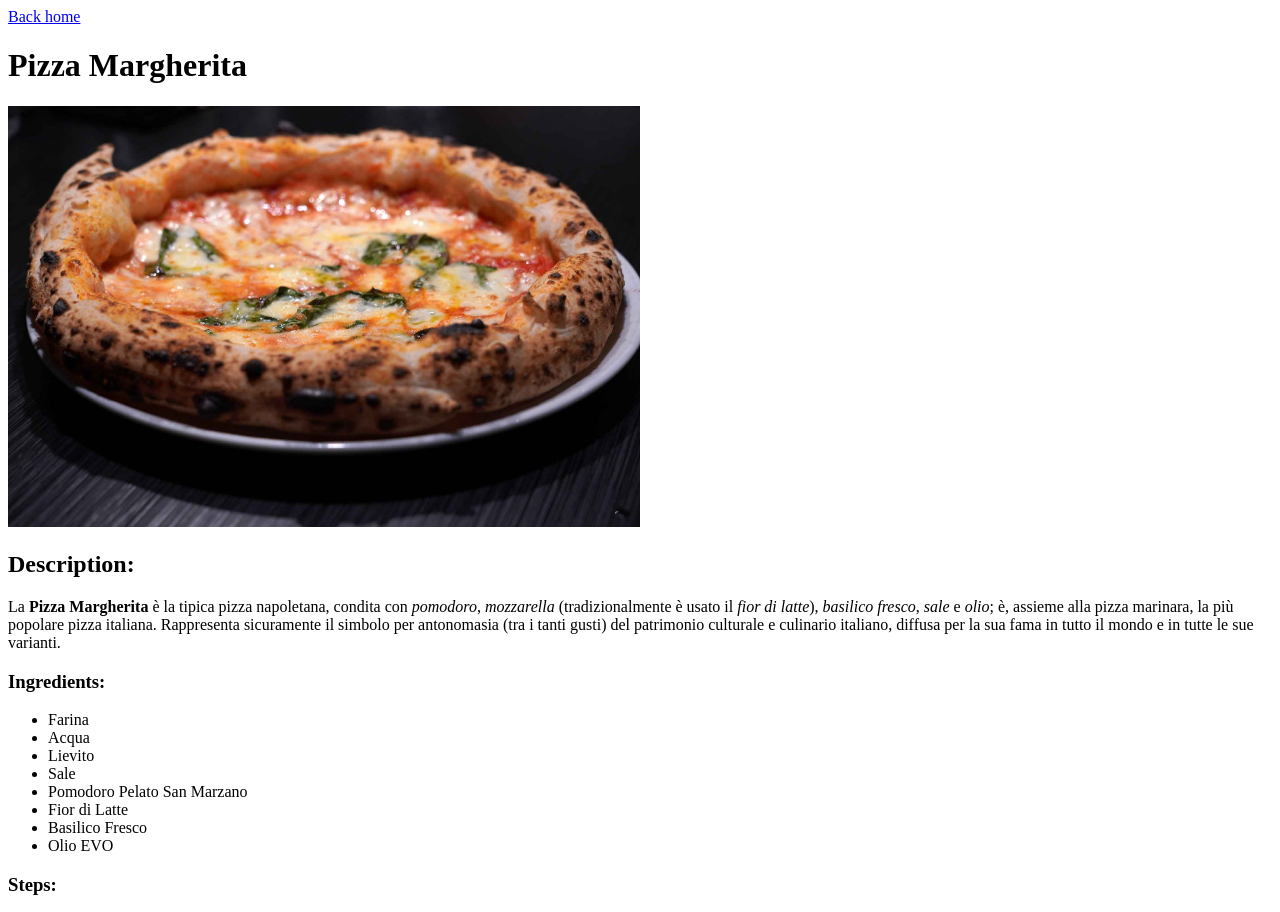
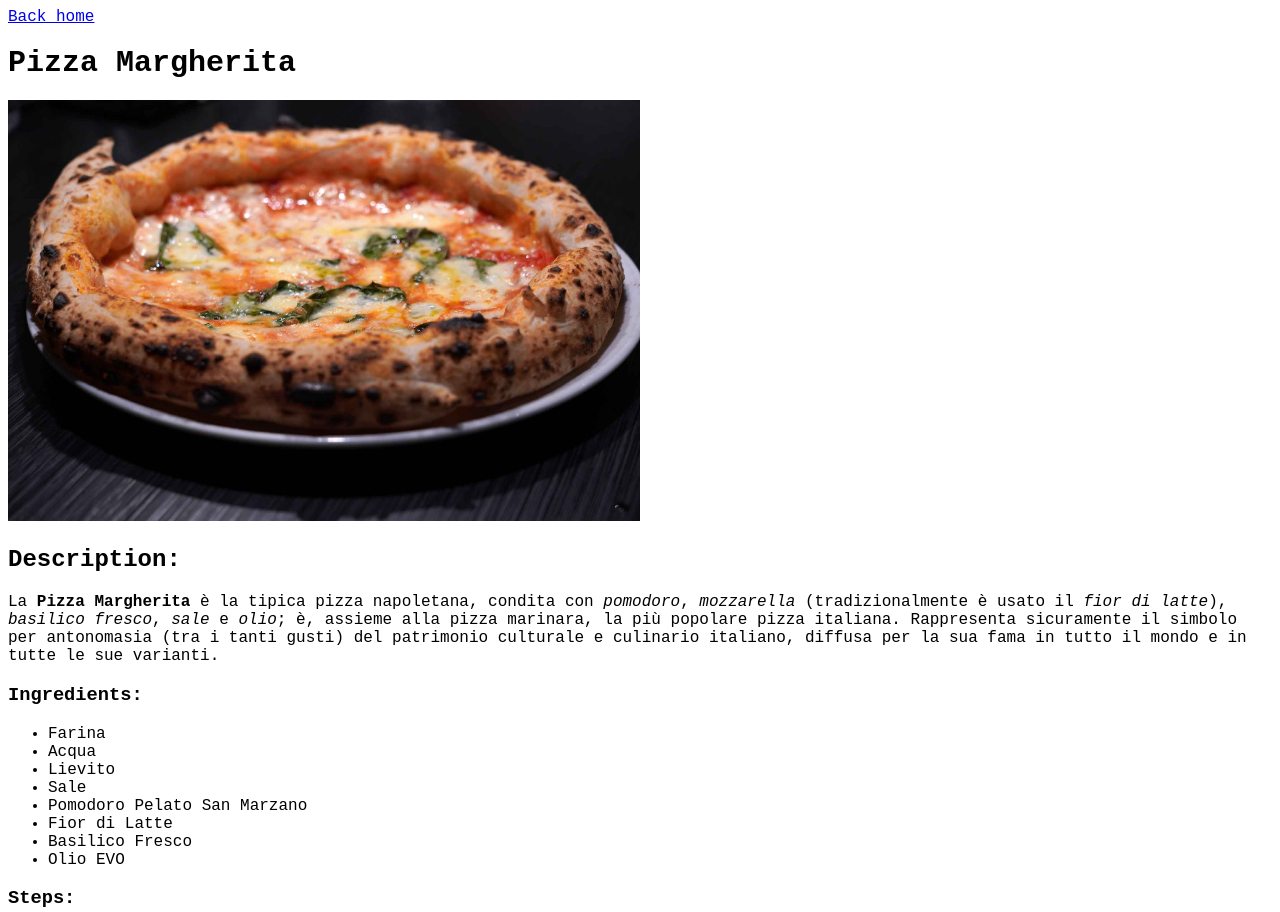
Before and after one commit to Luke4G1/odin-recipes, a plain HTML site: page recipes/pizza.html in a window 1280 px wide. Shown: the top 912 px of the page. Drawn offline with Linux system fonts and the light colour scheme.

Commit message:
Included the CSS file

```diff
--- a/recipes/pizza.html
+++ b/recipes/pizza.html
@@ -4,12 +4,13 @@
     <meta charset="UTF-8">
     <meta http-equiv="X-UA-Compatible" content="IE=edge">
     <meta name="viewport" content="width=device-width, initial-scale=1.0">
+    <link rel="stylesheet" href="../style.css">
     <title>Document</title>
 </head>
 <body>
     <a href="../index.html">Back home</a>
 
-    <h1>Pizza Margherita</h1>
+    <h1 class="title">Pizza Margherita</h1>
     <img src="../img/pizza-margherita.jpeg" alt="pizza-margherita" width="50%" height="50%">
     <h2>Description:</h2>
     <p>La <strong> Pizza Margherita</strong> è la tipica pizza napoletana, condita con <em>pomodoro</em>, <em>mozzarella</em> (tradizionalmente è usato il <em>fior di
```
Also changed, not shown: recipes/pasta-al-pomodoro.html (+2 -1 lines), recipes/pasta-cacio-e-pepe.html (+2 -1 lines).
